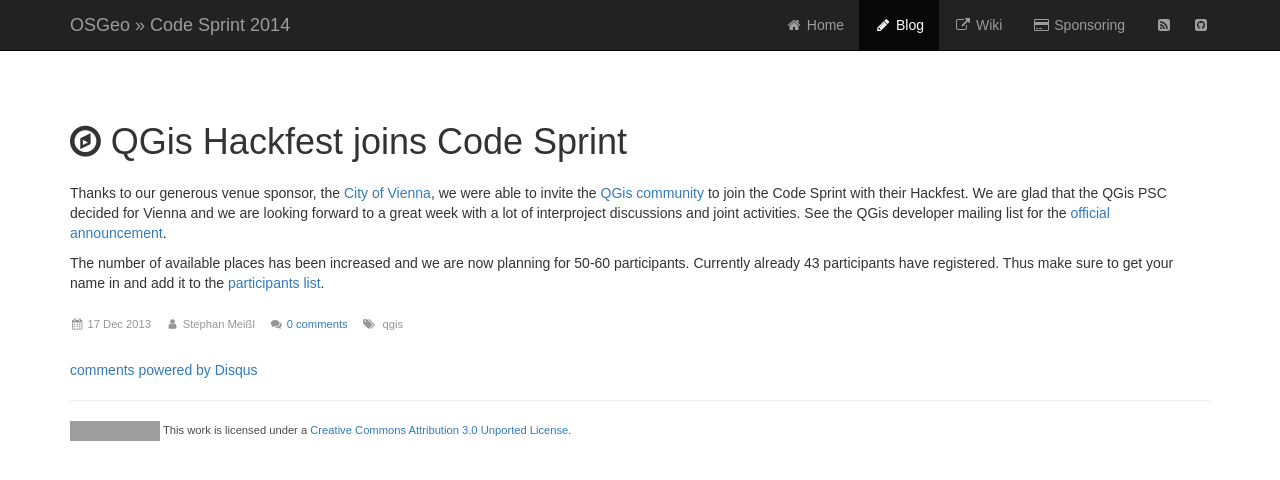
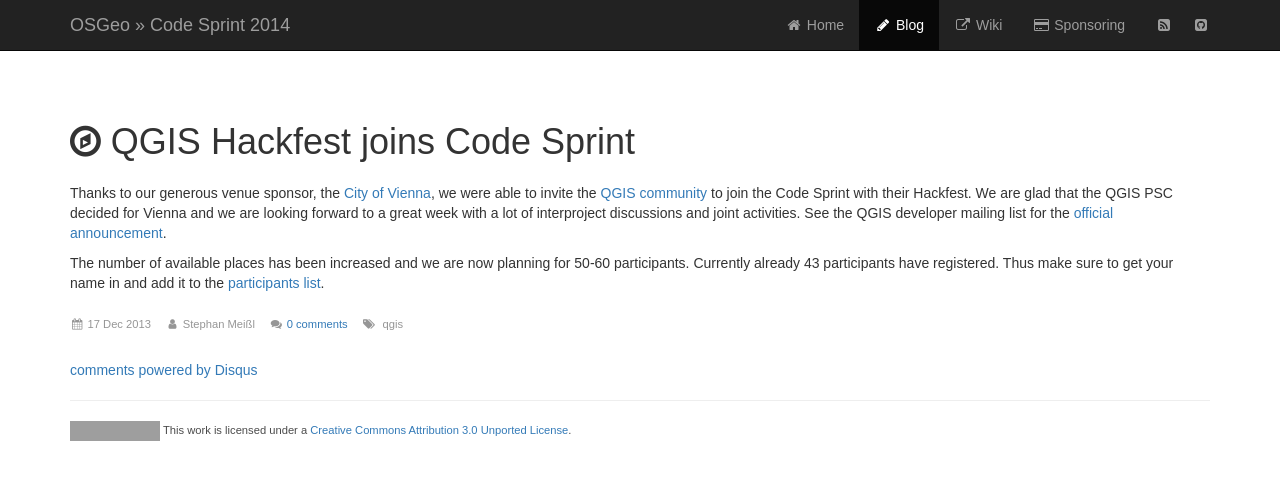
Before and after one commit to EOX-A/vienna_code_sprint_2014, a Jekyll site: the page built from _posts/2013-12-17-qgis-hackfest-joins.markdown, in a window 1280 px wide. Shown: the top 480 px of the page. Built offline with Jekyll 4.4.1, drawn with Linux system fonts in a browser that asks for light colours; nearby versions of some CDN libraries; some web fonts are replaced; Markdown is read by kramdown in place of the engine named in the settings; comment, search, counter and statistics services are not loaded; grey boxes are pictures that could not be loaded.

Commit message:
Correcting QGIS to all upper case.

```diff
--- a/_posts/2013-12-11-status-update-3.markdown
+++ b/_posts/2013-12-11-status-update-3.markdown
@@ -9,7 +9,7 @@ icon:   fa-info-circle
 
 Hi sprinters, we have great news from Vienna.
 
-The biggest news is that the QGis PSC voted for joining the Vienna Code
+The biggest news is that the QGIS PSC voted for joining the Vienna Code
 Sprint as first choice for their next Hackfest. Stay tuned for further
 details. We will meet on IRC #tosprint today at around 4pm Vienna time for
 some discussion. Please join if you're interested.
--- a/_posts/2013-12-17-qgis-hackfest-joins.markdown
+++ b/_posts/2013-12-17-qgis-hackfest-joins.markdown
@@ -1,12 +1,12 @@
 ---
 layout: post
-title:  QGis Hackfest joins Code Sprint
+title:  QGIS Hackfest joins Code Sprint
 date:   2013-12-17
 author: Stephan Meißl
 tags:   qgis
 icon:   fa-compass
 ---
 
-Thanks to our generous venue sponsor, the [City of Vienna](http://www.wien.gv.at/english/administration/ict/index.html), we were able to invite the [QGis community](http://qgis.org/) to join the Code Sprint with their Hackfest. We are glad that the QGis PSC decided for Vienna and we are looking forward to a great week with a lot of interproject discussions and joint activities. See the QGis developer mailing list for the [official announcement](http://lists.osgeo.org/pipermail/qgis-developer/2013-December/029766.html).
+Thanks to our generous venue sponsor, the [City of Vienna](http://www.wien.gv.at/english/administration/ict/index.html), we were able to invite the [QGIS community](http://qgis.org/) to join the Code Sprint with their Hackfest. We are glad that the QGIS PSC decided for Vienna and we are looking forward to a great week with a lot of interproject discussions and joint activities. See the QGIS developer mailing list for the [official announcement](http://lists.osgeo.org/pipermail/qgis-developer/2013-December/029766.html).
 
 The number of available places has been increased and we are now planning for 50-60 participants. Currently already 43 participants have registered. Thus make sure to get your name in and add it to the [participants list](http://wiki.osgeo.org/wiki/Vienna_Code_Sprint_2014#Participants).
```
